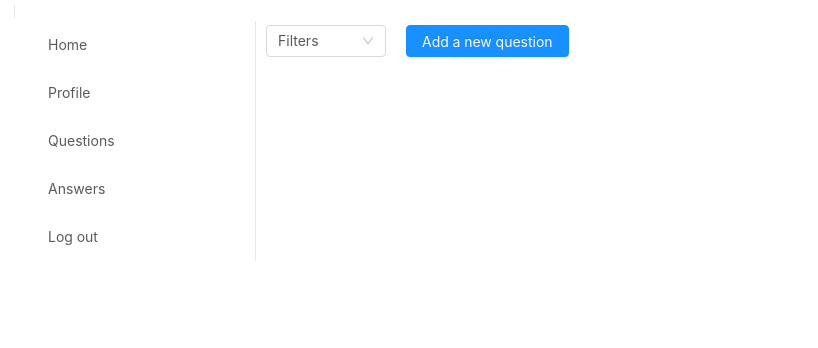
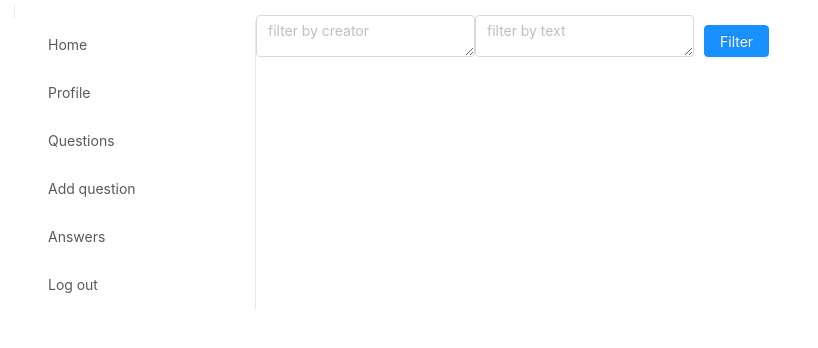
Before and after one commit to arrinn/TestsForum, a Flask app: page /questions in a window 1280 px wide. Shown: the top 348 px of the page, without its empty margins (0-818 px from the left). Run offline with Flask 2, Linux system fonts and the light colour scheme; the visitor is signed in with stand-in values (Sample User, id 1); data comes from the database, SQL or seed files in the repository; data that the repository does not hold is empty; some libraries are stand-ins or nearby versions.

Commit message:
add filters

```diff
--- a/app.py
+++ b/app.py
@@ -4,16 +4,16 @@ from flask_login import current_user, login_user, logout_user, login_required
 from werkzeug.urls import url_parse
 
 from init import app
-from forms import LoginForm, AnswerForm, RegistrationForm, QuestionsAddingForm
+from forms import LoginForm, AnswerForm, RegistrationForm, QuestionsAddingForm, FilterForm
 
 from database_connector import get_questions_list, write_answer, register_user, get_user, add_question, \
-    get_answers_list, delete_question, get_question
+    get_answers_list, delete_question, get_question, is_answered
 
 
 @app.route('/index')
 def hello_world():
-    user = {'username': current_user.username if current_user.is_authenticated else 'None'}
-    return render_template("index.html", title='Home', user=user)
+    username = current_user.username if current_user.is_authenticated else 'None'
+    return render_template("index.html", title='Home', username=username)
 
 
 @app.route('/register', methods=['GET', 'POST'])
@@ -24,7 +24,6 @@ def register():
     form = RegistrationForm()
     if form.validate_on_submit():
         register_user(form.username.data, form.email.data, form.password.data)
-        flash('Congratulations, you are now a registered user!')
         return redirect('/login')
 
     return render_template('register.html', title='Register', form=form)
@@ -58,12 +57,18 @@ def logout():
     return redirect('/index')
 
 
-@app.route('/questions', methods=['GET', 'POST'])
+@app.route('/questions', methods=['GET', 'POST', 'UPDATE'])
 @login_required
 def questions():
-    author = request.args.get('author', None)
-    return render_template('questions.html', questions=get_questions_list(author), form=AnswerForm(),
-                           current_user=current_user.username)
+    filter_form = FilterForm()
+    creator = request.args.get('creator', None)
+    text = None
+    if request.method == 'POST' and filter_form.validate_on_submit():
+        creator = filter_form.creator.data if filter_form.creator.data else None
+        text = filter_form.text.data if filter_form.text.data else None
+
+    return render_template('questions.html', questions=get_questions_list(creator, text), form=AnswerForm(),
+                           current_user=current_user.username, filter_form=filter_form)
 
 
 @app.route('/answer/<question_id>', methods=['POST'])
@@ -71,7 +76,8 @@ def questions():
 def answer_question(question_id):
     answer_form = AnswerForm()
     if answer_form.validate_on_submit():
-        write_answer(current_user.username, question_id, answer_form.answer_text.data)
+        if not is_answered(current_user.username, question_id) or not get_question(question_id).one_attempt:
+            write_answer(current_user.username, question_id, answer_form.answer_text.data)
     return redirect(url_for('questions'))
 
 
@@ -81,10 +87,18 @@ def profile():
     return render_template('profile.html', username=current_user.username)
 
 
-@app.route('/answers', methods=['GET'])
+@app.route('/answers', methods=['GET', 'POST'])
 @login_required
 def answers_list():
-    return render_template('answers.html', answers=get_answers_list(questions_owner=current_user.username))
+    filter_form = FilterForm()
+    if request.method == 'POST' and filter_form.validate_on_submit():
+        answered_by_filter = filter_form.creator.data if filter_form.creator.data else None
+        question_text_filter = filter_form.text.data if filter_form.text.data else None
+        answers = get_answers_list(questions_owner=current_user.username, answered_by=answered_by_filter,
+                                   question_text=question_text_filter)
+    else:
+        answers = get_answers_list(questions_owner=current_user.username)
+    return render_template('answers.html', answers=answers, filter_form=filter_form)
 
 
 @app.route('/add_question', methods=['GET', 'POST'])
@@ -92,7 +106,7 @@ def answers_list():
 def add_question_view():
     form = QuestionsAddingForm()
     if request.method == 'POST' and form.validate_on_submit():
-        add_question(current_user.username, form.question.data, form.answer.data)
+        add_question(current_user.username, form.question.data, form.answer.data, form.is_one_attempt.data)
         return redirect('/questions')
     else:
         return render_template('add_question.html', form=form)
--- a/database_connector.py
+++ b/database_connector.py
@@ -7,14 +7,26 @@ def get_current_datetime():
     return datetime.now().strftime('%d-%m-%Y %H:%M')
 
 
-def add_question(username, text, answer):
-    question = Questions(creator=username, text=text, time=get_current_datetime())
+def add_question(username, text, answer, is_one_attempt):
+    question = Questions(creator=username, text=text, time=get_current_datetime(), correct_answer=answer,
+                         one_attempt=is_one_attempt)
     db.session.add(question)
     db.session.commit()
 
 
+def is_correct_answer(question_id, text):
+    question = get_question(question_id)
+    return question.correct_answer == text
+
+
+def is_answered(username, question_id):
+    result = Answers.query.filter(question_id == question_id, username == username).first()
+    return result is not None
+
+
 def write_answer(username, question_id, text):
-    answer = Answers(username=username, question_id=question_id, answer=text, time=get_current_datetime())
+    answer = Answers(username=username, question_id=question_id, answer=text, time=get_current_datetime(),
+                     is_correct=is_correct_answer(question_id, text))
     db.session.add(answer)
     db.session.commit()
 
@@ -30,19 +42,29 @@ def get_user(username):
     return Users.query.filter_by(username=username).first()
 
 
-def get_questions_list(author):
-    if author is None:
-        questions_list = Questions.query.all()
-    else:
-        questions_list = Questions.query.filter(Questions.creator == author).all()
-    return questions_list
+def get_questions_list(author=None, text=None):
+    questions_list = Questions.query
+    if author is not None:
+        questions_list = questions_list.filter(Questions.creator == author)
+    if text is not None:
+        questions_list = questions_list.filter(Questions.text.like('%{}%'.format(text)))
+    return questions_list.all()
 
 
-def get_answers_list(questions_owner):
-    questions_list = get_questions_list(questions_owner)
-    answers = Answers.query.join(Questions, Answers.question_id == Questions.id)\
-        .add_columns(Questions.text, Questions.creator).all()
-    return answers
+def get_answers_list(questions_owner, answered_by=None, question_text=None):
+    answers_list = Answers.query.join(Questions, Answers.question_id == Questions.id).add_columns(
+        Questions.text, Questions.creator, Questions.correct_answer)
+
+    if questions_owner is not None:
+        answers_list = answers_list.filter(Questions.creator == questions_owner)
+
+    if answered_by is not None:
+        answers_list = answers_list.filter(Answers.username == answered_by)
+
+    if question_text is not None:
+        answers_list = answers_list.filter(Questions.text.like('%{}%'.format(question_text)))
+
+    return answers_list.all()
 
 
 def get_question(question_id):
--- a/forms.py
+++ b/forms.py
@@ -37,3 +37,9 @@ class AnswerForm(FlaskForm):
 class QuestionsAddingForm(FlaskForm):
     question = TextAreaField('Question')
     answer = TextAreaField('Answer')
+    is_one_attempt = BooleanField('IsOneAttempt')
+
+
+class FilterForm(FlaskForm):
+    creator = TextAreaField('Name')
+    text = TextAreaField('Text')
--- a/models.py
+++ b/models.py
@@ -28,7 +28,9 @@ class Questions(db.Model):
     id = db.Column(db.Integer, primary_key=True)
     creator = db.Column(db.String(64), db.ForeignKey('users.username'))
     text = db.Column(db.String(120))
+    correct_answer = db.Column(db.String(120))
     time = db.Column(db.String(32))
+    one_attempt = db.Column(db.Boolean)
 
     def __repr__(self):
         return '<id: {}, text: {}>'.format(self.id, self.text)
@@ -40,6 +42,7 @@ class Answers(db.Model):
     username = db.Column(db.String(64), db.ForeignKey('users.username'))
     answer = db.Column(db.String(120))
     time = db.Column(db.String(32))
+    is_correct = db.Column(db.Boolean)
 
     def __repr__(self):
         return '<id: {}, question_id: {}, user_id: {}, text: {}>'.format(
--- a/templates/_single_question.html
+++ b/templates/_single_question.html
@@ -37,7 +37,7 @@
 
                   <button type="submit" class="ant-btn ant-btn-primary ant-btn-block"><span>Answer</span></button>
                 </form>
-                <span class="ant-typography"> Created {{ item.time }} </span></div>
+                <span class="ant-typography"> Created {{ item.time }} by {{ item.creator }} </span></div>
           </div>
         </div>
       </div>
--- a/templates/add_question.html
+++ b/templates/add_question.html
@@ -23,6 +23,7 @@
 
               {{ render_field(form.question, class="ant-input", style="margin: 0px 0px 10px;", rows="2") }}
               {{ render_field(form.answer, class="ant-input", style="margin: 0px 0px 10px;", rows="4") }}
+              {{ render_field(form.is_one_attempt, class="ant-checkbox") }}
             <button type="input" class="ant-btn ant-btn-primary ant-btn-block"
               style="margin: 10px 0px;"><span>Add</span></button>
           </div>
--- a/templates/base.html
+++ b/templates/base.html
@@ -30,6 +30,10 @@
 
               <li class="ant-menu-item" role="menuitem" style="padding-left: 24px;">
                   <i aria-label="icon: calendar" class="anticon anticon-calendar">
+                  </i>Add question<a href="/add_question"></a></li>
+
+              <li class="ant-menu-item" role="menuitem" style="padding-left: 24px;">
+                  <i aria-label="icon: calendar" class="anticon anticon-calendar">
                   </i>Answers<a href="/answers"></a></li>
 
               <li class="ant-menu-item" role="menuitem" style="padding-left: 24px;">
--- a/templates/index.html
+++ b/templates/index.html
@@ -5,6 +5,6 @@
     <title>{{title}} - Questions</title>
   </head>
   <body>
-      <h1>Hello, {{user.nickname}}!</h1>
+      <h1>Hello, {{username}}!</h1>
   </body>
 {% endblock %}
--- a/templates/profile.html
+++ b/templates/profile.html
@@ -1,6 +1,6 @@
 {% extends "base.html" %}
 
 {% block app_content %}
-    <div><a href="/questions?author={{ username }}">My questions</a></div>
+    <div><a href="/questions?creator={{ username }}">My questions</a></div>
 
 {% endblock %}
--- a/templates/questions.html
+++ b/templates/questions.html
@@ -4,30 +4,19 @@
   <div class="main__items">
     <div class="quiz">
       <div class="quiz__settings">
-        <div class="ant-select ant-select-enabled" style="width: 120px; margin: 10px;">
-          <div class="ant-select-selection
-        ant-select-selection--single" role="combobox" aria-autocomplete="list" aria-haspopup="true"
-            aria-controls="63ecf4d5-4eb4-4336-a58f-0467a2f25eae" aria-expanded="false" tabindex="0">
-            <div class="ant-select-selection__rendered">
-              <div class="ant-select-selection-selected-value" title="Filters" style="display: block; opacity: 1;">
-                Filters</div>
-            </div><span class="ant-select-arrow" unselectable="on" style="user-select: none;"><i
-                aria-label="icon: down" class="anticon anticon-down ant-select-arrow-icon"><svg
-                  viewBox="64 64 896 896" focusable="false" class="" data-icon="down" width="1em" height="1em"
-                  fill="currentColor" aria-hidden="true">
-                  <path
-                    d="M884 256h-75c-5.1 0-9.9 2.5-12.9 6.6L512 654.2 227.9 262.6c-3-4.1-7.8-6.6-12.9-6.6h-75c-6.5 0-10.3 7.4-6.5 12.7l352.6 486.1c12.8 17.6 39 17.6 51.7 0l352.6-486.1c3.9-5.3.1-12.7-6.4-12.7z">
-                  </path>
-                </svg></i></span>
-          </div>
-        </div>
-          <form action="/add_question" method="GET">
-            <button type="input" class="ant-btn ant-btn-primary" style="margin: 10px;">
-            <span>Add a new question</span></button>
-          </form>
+        <form action="/questions" method="POST" class="quiz__settings">
+            {{ filter_form.hidden_tag() }}
+
+            {{ filter_form.creator(class="ant-input", style="margin: 0px 0px 10px;", rows="1",
+                placeholder="filter by creator") }}
+            {{ filter_form.text(class="ant-input", style="margin: 0px 0px 10px;", rows="1",
+                placeholder="filter by text") }}
+          <button type="input" class="ant-btn ant-btn-primary" style="margin: 10px;">
+          <span>Filter</span></button>
+        </form>
       </div>
       {% for item in questions %}
-          {% include '_single_question.html' %}
+        {% include '_single_question.html' %}
       {%  endfor %}
    </div>
   </div>
```
Also changed, not shown: templates/_single_answer.html (+20 -3 lines), templates/answers.html (+12 -0 lines).
